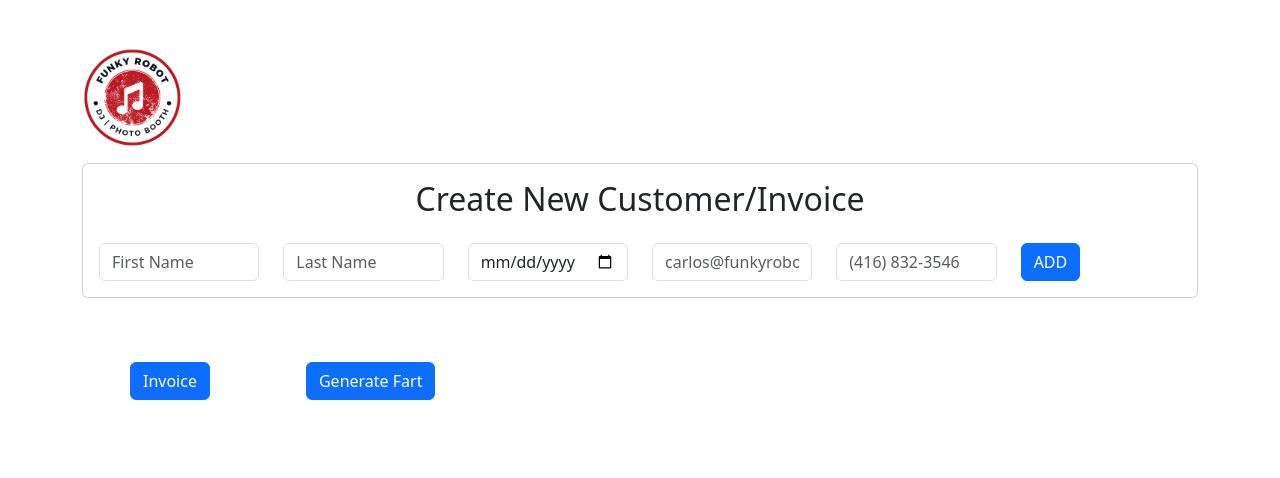
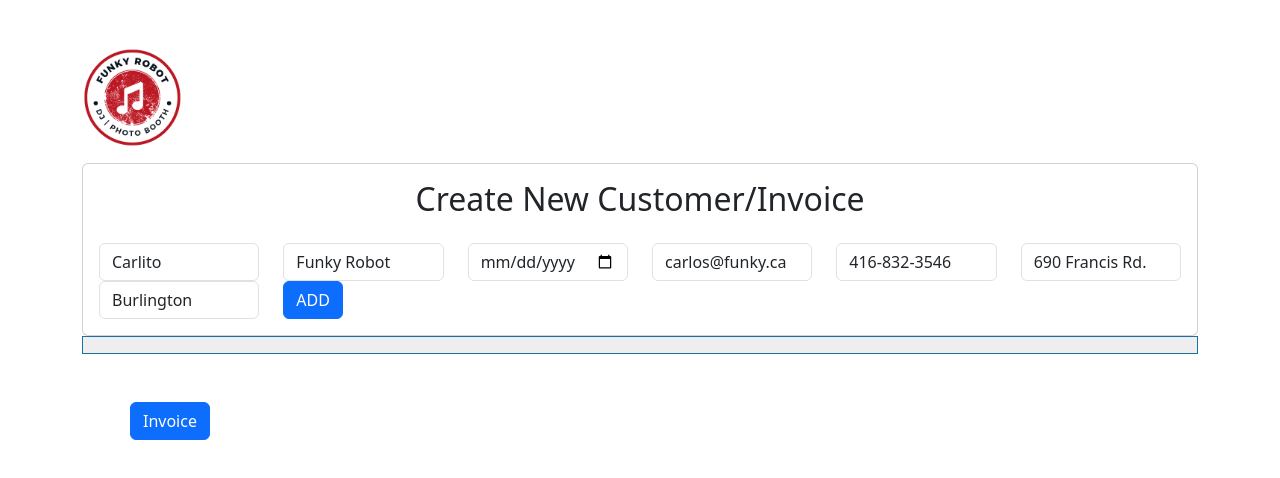
Before and after one commit to FunkyRobot73/invoice-pdf, an Angular app: page / in a window 1280 px wide. Shown: the top 478 px of the page. Built offline with nearby package versions, Linux system fonts and the light colour scheme.

Commit message:
more pdf style

```diff
--- a/src/app/app.component.css
+++ b/src/app/app.component.css
@@ -2,3 +2,32 @@
     max-width: 100px;
     border: 10px;
 }
+
+table {
+    border: 1px solid #1C6EA4;
+    background-color: #EEEEEE;
+    width: 100%;
+    text-align: left;
+    border-collapse: collapse;
+  }
+  table td, table th {
+    border: 1px solid #AAAAAA;
+    padding: 3px 2px;
+  }
+  table tbody td {
+    font-size: 13px;
+  }
+  table thead {
+    background: #1C6EA4;
+    border-bottom: 2px solid #444444;
+  }
+  table thead th {
+    width: 150px;
+    font-size: 15px;
+    font-weight: bold;
+    color: #FFFFFF;
+    border-left: 2px solid #D0E4F5;
+  }
+  table thead th:first-child {
+    border-left: none;
+  }
--- a/src/app/app.component.html
+++ b/src/app/app.component.html
@@ -12,7 +12,7 @@
     </div>
     <div class="row mt-3">
       <div class="col-md-2">
-        <input class="form-control" [(ngModel)]="newfName" placeholder="First Name">
+        <input class="form-control" [(ngModel)]="newfName" placeholder="First Name" type="text" value="{{dataService.funkyData.myname}}">
       </div>
       <div class="col-md-2">
         <input class="form-control" [(ngModel)]="newlName" placeholder="Last Name">
@@ -27,21 +27,39 @@
         <input class="form-control" [(ngModel)]="newPhone" placeholder="(416) 832-3546">
       </div>
       <div class="col-md-2">
+        <input class="form-control" [(ngModel)]="newAddress" placeholder="800 Elms St.">
+      </div>
+      <div class="col-md-2">
+        <input class="form-control" [(ngModel)]="newCity" placeholder="Burlington">
+      </div>
+      <div class="col-md-2">
         <button class="btn btn-primary" (click)="addCustomer()">ADD</button>
         </div>
     </div>
   </div>
-  <ul class="list-group mt-3">
-      <li class="list-group-item d-flex justify-content-between align-items-center" *ngFor="let customer of customers; index as i">
+  <!-- TABLE -->
+  <table>
+    <ul class="list-group mt-3">
+      <tr>
+        <li class="list-group-item d-flex justify-content-between align-items-center" *ngFor="let customer of customers; index as i">
 
 
 
 
-                {{customer.fName}} || {{customer.lName}} || {{customer.custId}} || {{customer.email}} || {{customer.date}} || {{customer.phone}}
+           <td>{{customer.fName}}</td>
+           <td>{{customer.lName}} </td>
+           <td>{{customer.custId}}</td>
+           <td>{{customer.email}}</td>
+           <td>{{customer.date}}</td>
+           <td>{{customer.phone}}</td>
+           <td>{{customer.address}}</td>
           <button class="btn btn-danger" (click)="deleteCustomer(i)">DELETE</button>
+          <button class="btn btn-primary" (click)="generatePDF2($event.target,i)">PDF</button>
 
-      </li>
+</li>
+      </tr>
   </ul>
+  </table>
 </div>
 
 
@@ -51,5 +69,5 @@
 
 <div class="container">
   <button (click)="generatePDF($event.target)" class="btn btn-primary m-5">Invoice</button>
-  <button (click)="generatePDF($event.target)" class="btn btn-primary m-5">Generate Fart</button>
+  <!-- <button (click)="generatePDF2($event.target)" class="btn btn-primary m-5">Fart</button> -->
 </div>
--- a/src/app/app.component.ts
+++ b/src/app/app.component.ts
@@ -5,6 +5,7 @@ import { DataService } from './data.service';
 import { Customer } from './models/customer';
 import { FormsModule } from '@angular/forms';
 import { NgFor } from '@angular/common';
+import { animate } from '@angular/animations';
 
 
 @Component({
@@ -14,16 +15,18 @@ import { NgFor } from '@angular/common';
   styleUrl: './app.component.css'
 })
 export class AppComponent implements OnInit {
-
+  defaultText = "Carlos";
   // newAppointmentTitle : any = "";
-  newfName : any = "";
+  newfName : any = "Carlito";
   // newAppointmentDate : Date = new Date();
-  newlName : any = "";
+  newlName : any = "Funky Robot";
   // appointments: Appointment[] = [];
-  newEmail : any ="";
+  newEmail : any ="carlos@funky.ca";
   newDate: Date = new Date();
   customers: Customer[] = [];
-  newPhone: string = "";
+  newPhone: string = "416-832-3546";
+  newAddress: string = "690 Francis Rd.";
+  newCity: string = "Burlington"
 
   dataService = inject(DataService)
   title = 'simple-invoice';
@@ -42,13 +45,15 @@ export class AppComponent implements OnInit {
         lName: this.newlName,
         email:this.newEmail,
         date: this.newDate,
-        phone: this.newPhone
+        phone: this.newPhone,
+        address: this.newAddress,
+        city: this.newCity,
       }
 
       this.customers.push(newCustomer);
 
-      this.newfName = "Sample";
-      this.newlName = "Sousa";
+      this.newfName = "Adele";
+      this.newlName = "Donatile";
 
       // alert(this.customers.length);
       localStorage.setItem("customers", JSON.stringify(this.customers))
@@ -73,9 +78,39 @@ export class AppComponent implements OnInit {
     doc.setFontSize(12);
     doc.text(`# ${this.customers[0].custId}`, 160, 30);
     doc.text(`${this.customers[0].fName}`, 160, 36);
+    doc.text(`${this.customers[0].lName}`, 160, 42);
+    doc.line(20, 25, 60, 25)
+    doc.setLineDashPattern([7, 3, 1, 3], 10);
 
+    doc.text(`${this.customers[0].lName}`, 160, 42);
 
     doc.save(fileName + "-" + this.date.getTime() + '.pdf');
   }
 
+  generatePDF2(buttonElement: any, x:number) {
+    const doc = new jsPDF();
+    let fileName2 = buttonElement.textContent;
+    doc.setFont('courier');
+    doc.setFontSize(12);
+    doc.addImage(this.logo, "WEBP", 10, 10, 25, 25);
+    doc.text(`${this.dataService.funkyData.name}`, 40, 18);
+    doc.text(`${this.dataService.funkyData.email}`, 40, 26);
+    doc.setFontSize(24);
+    doc.text(`INVOICE`, 150, 18);
+    doc.setFontSize(12);
+    let invoice = this.customers[x].custId.toString();
+    doc.text(`# ${invoice.slice(0,7)}`, 150, 30);
+    doc.text(`DATE: ${this.customers[x].date}`,160, 36);
+    doc.text(`${this.customers[x].fName}`, 10, 40);
+    doc.text(`${this.customers[x].lName}`, 10, 46);
+    doc.text(`${this.customers[x].address}`, 10, 52);
+    doc.text(`${this.customers[x].city}`, 10, 58);
+    doc.line(10, 62, 200, 62) //startx,STARTy,endx,ENDy
+    doc.line(10, 63, 200, 63) //startx,STARTy,endx,ENDy
+    doc.text(`${this.customers[x].city}`, 150, 42);
+
+
+    doc.save(fileName2 + "-INV-" + this.customers[x].custId + '.pdf');
+  }
+
 }
--- a/src/app/models/customer.ts
+++ b/src/app/models/customer.ts
@@ -7,8 +7,8 @@ export interface Customer {
         email:string,
         date: Date,
         phone: string,
-        // address:string,
-        // city:string,
+        address:string,
+        city:string,
         // province:string,
         // postal:string,
         // note:string,
```
